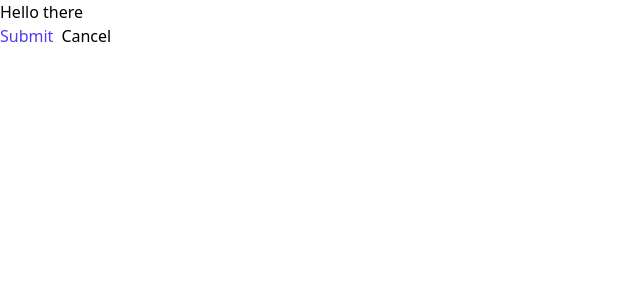
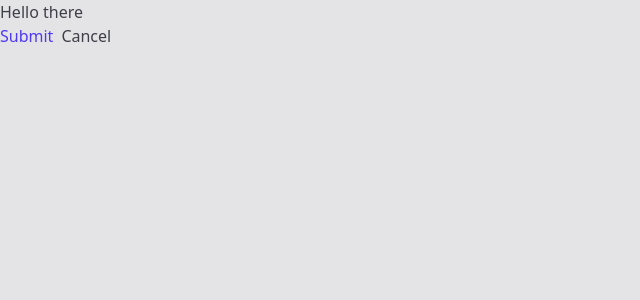
Before and after one commit to Annie-Huang/baseui-neomorphism2.0-component-library, a React (Vite) app: page / in a window 1280 px wide. Shown: the top 300 px of the page, without its empty margins (0-640 px from the left). Built offline with nearby package versions, Linux system fonts and the light colour scheme.

Commit message:
!!!! Show How to apply --color-background varialble to bg and --color-foreground to text

```diff
--- a/src/index.css
+++ b/src/index.css
@@ -1,5 +1,11 @@
 /* Just simple by importing tailwindcss, it will by default strip away browser styling on buttons, h1 etc*/
 @import "tailwindcss";
+
+/* Order that should go in:
+    base
+    components
+    utilities
+*/
 
 @theme {
   --color-background: var(--color-zinc-200);
@@ -14,3 +20,10 @@
     --color-primary: var(--color-indigo-400);
   }
 }
+
+@layer base {
+  html, body {
+    /* How to apply --color-background varialble to bg and --color-foreground to text */
+    @apply bg-background text-foreground
+  }
+}
```
